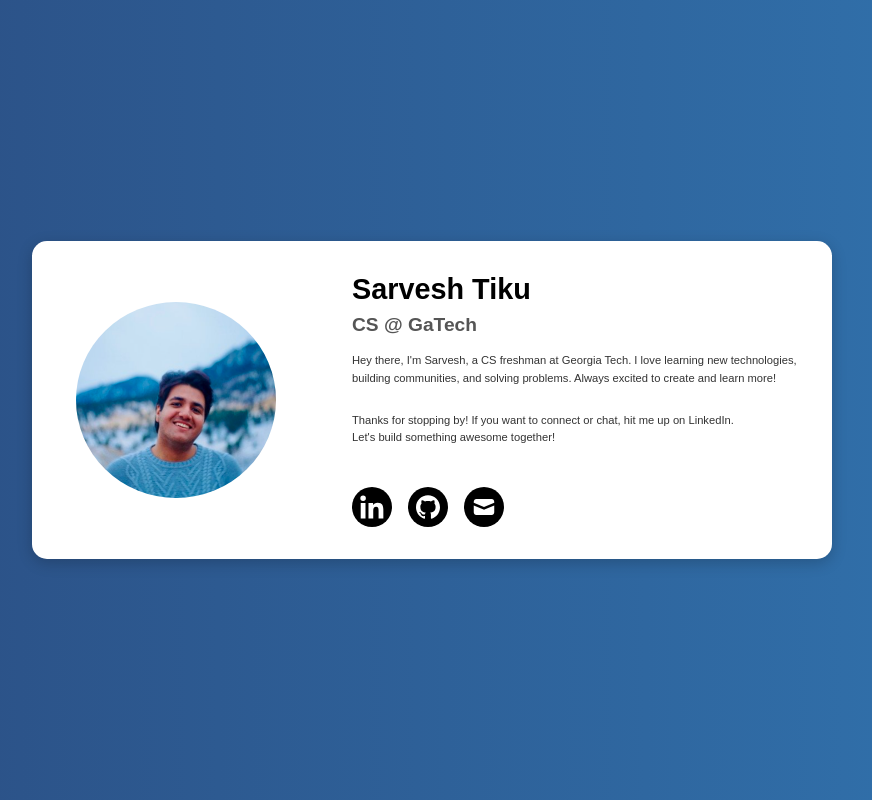
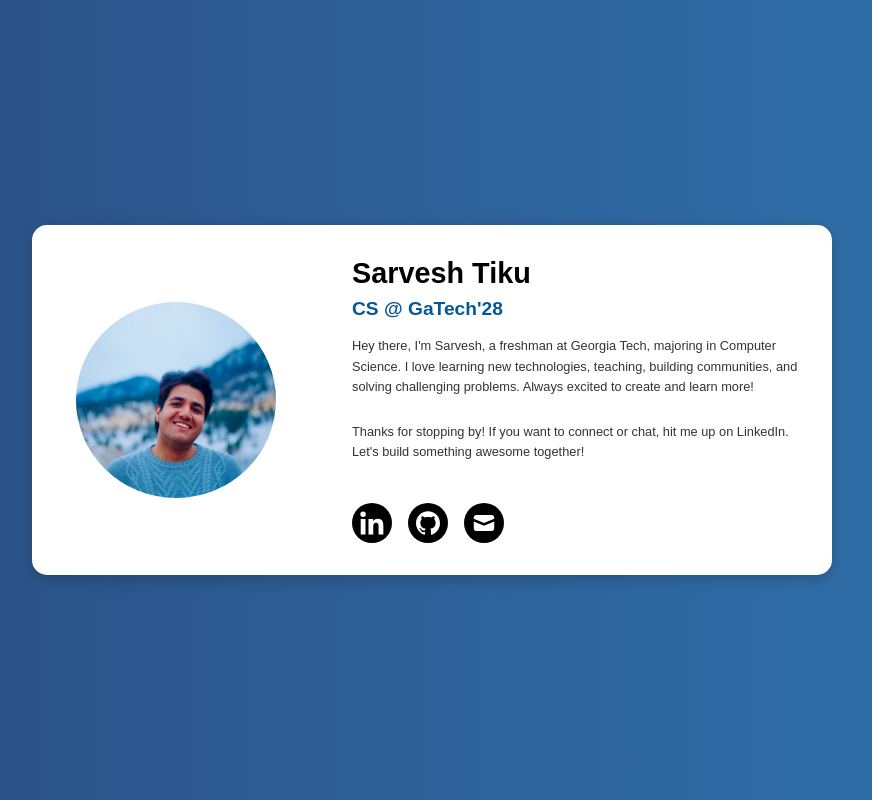
Before and after one commit to sarveshtiku/sarveshtiku.github.io-card, a plain HTML site: page index.html in a window 1280 px wide. Shown: the whole page, without its empty margins (208-1080 px from the left). Drawn offline with Linux system fonts and the light colour scheme.

Commit message:
added animation

```diff
--- a/index.html
+++ b/index.html
@@ -15,9 +15,9 @@
             </div>
             <div class="info">
                 <h1>Sarvesh Tiku</h1>
-                <h2>CS @ GaTech</h2>
-                <p>Hey there, I'm Sarvesh, a CS freshman at Georgia Tech.
-                    I love learning new technologies, building communities, and solving problems.
+                <h2>CS @ GaTech'28</h2>
+                <p>Hey there, I'm Sarvesh, a freshman at Georgia Tech, majoring in Computer Science.
+                    I love learning new technologies, teaching, building communities, and solving challenging problems.
                     Always excited to create and learn more! </p>
 
                 <p>Thanks for stopping by! If you want to connect or chat, hit me up on LinkedIn. <br>Let's build something awesome together!</p>
@@ -42,5 +42,6 @@
             </div>
         </div>
     </div>
+    <script src="script.js"></script>
 </body>
 </html>
--- /dev/null
+++ b/script.js
@@ -0,0 +1,11 @@
+window.addEventListener('load', () => {
+    const container = document.querySelector('.container');
+    container.style.opacity = 0;
+    container.style.transform = 'scale(0.9)';
+    container.style.transition = 'opacity 2s ease-out, transform 2.5s ease-out';
+
+    setTimeout(() => {
+        container.style.opacity = 1;
+        container.style.transform = 'scale(1)';
+    }, 500);
+});
--- a/style.css
+++ b/style.css
@@ -66,12 +66,12 @@ body {
 
 .info h2 {
     font-size: 1.2rem;
-    color: #555;
+    color: #055898;
     margin-bottom: 1rem;
 }
 
 .info p {
-    font-size: 0.7rem;
+    font-size: 0.8rem;
     color: #333;
     margin-bottom: 1.5rem;
     line-height: 1.6;
```
